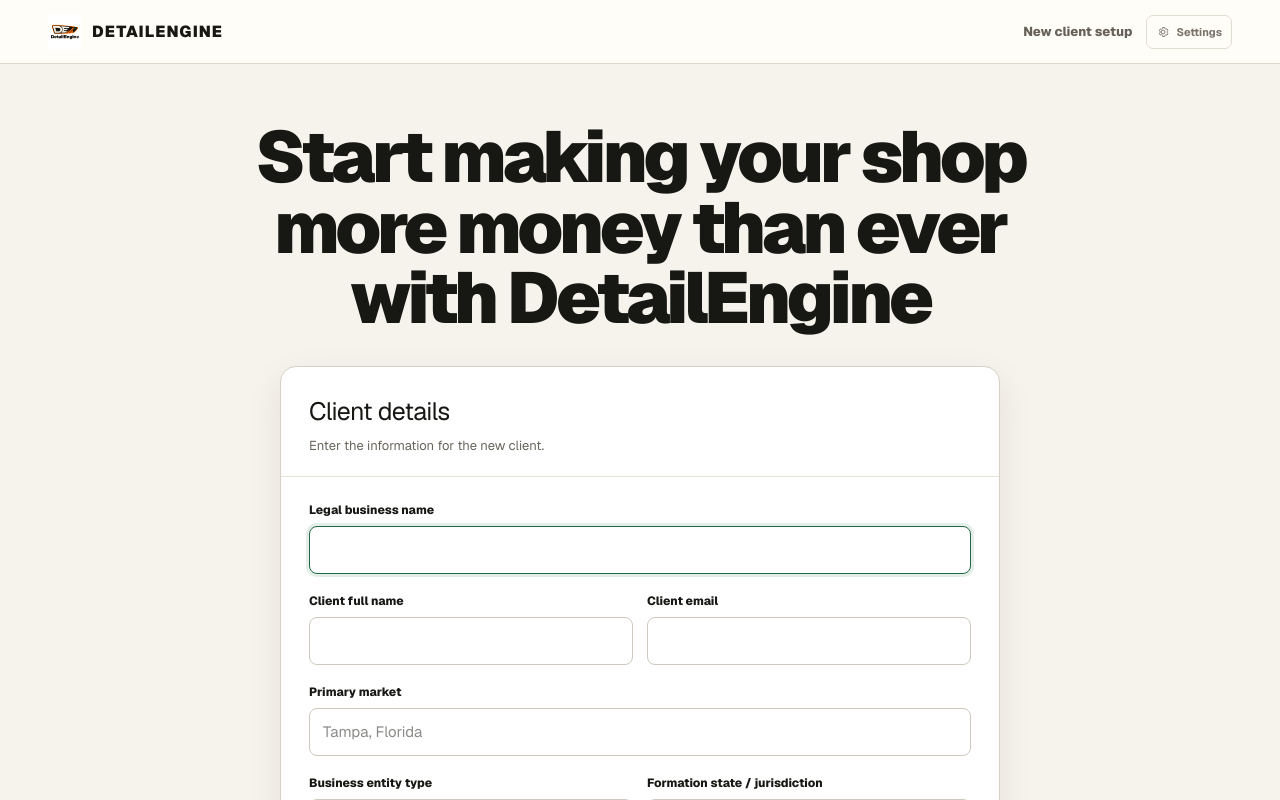
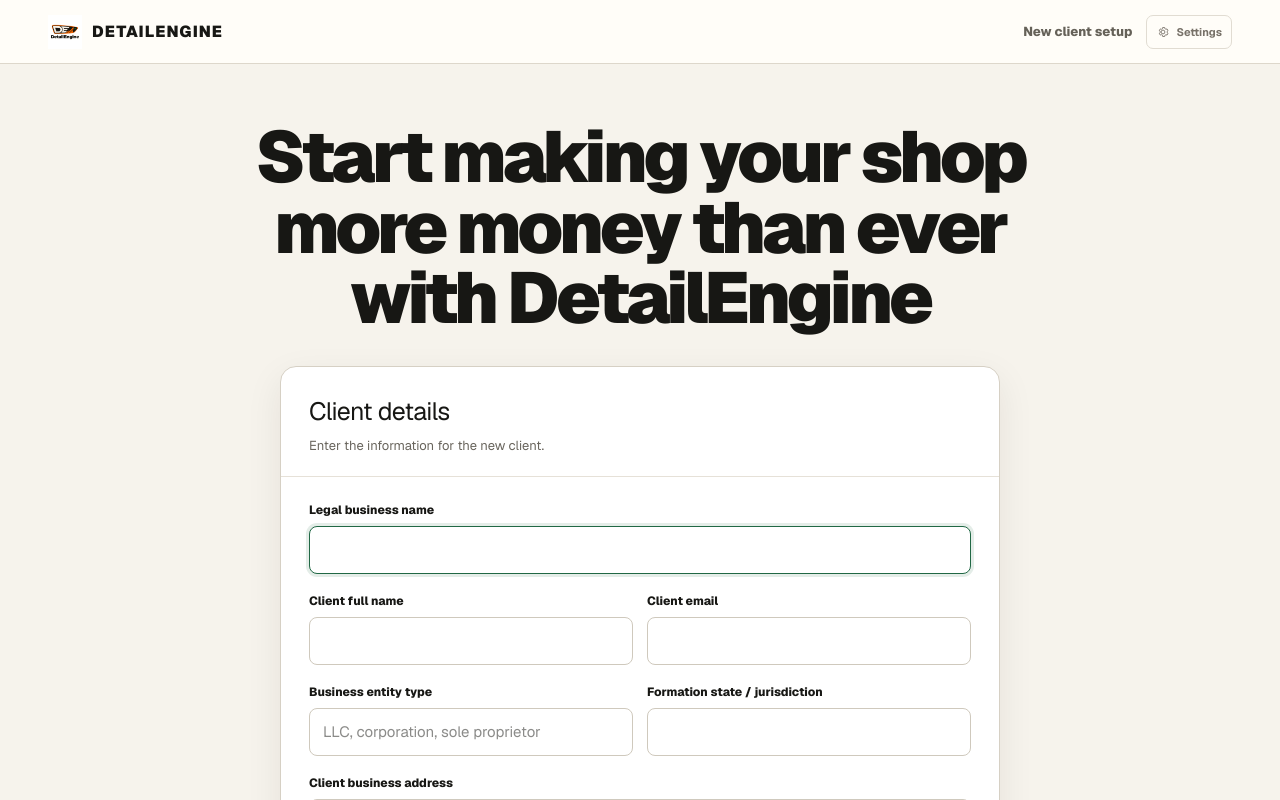
Before and after one commit to detailenginecole/detailengine-command-centre, a Next.js app: page /start-preview in a window 1280 px wide. Shown: the top 800 px of the page. Built offline with nearby package versions, Linux system fonts and the light colour scheme.

Commit message:
Remove redundant sales-start market field

```diff
--- a/app/api/start-client/route.ts
+++ b/app/api/start-client/route.ts
@@ -86,7 +86,7 @@
     payload.timezone.length > 80
   ) {
     return NextResponse.json(
-      { error: "Complete the business, client, email, and market fields." },
+      { error: "Complete the business, client, email, and address fields." },
       { status: 400 },
     );
   }
--- a/app/start/SalesStartClient.tsx
+++ b/app/start/SalesStartClient.tsx
@@ -19,7 +19,6 @@
   businessName: string;
   fullName: string;
   email: string;
-  location: string;
   entityType: string;
   jurisdiction: string;
   businessAddress: string;
@@ -51,7 +50,7 @@
   businessName: "",
   fullName: "",
   email: "",
-  location: "", entityType: "", jurisdiction: "", businessAddress: "", signerTitle: "", phone: "", opportunityGoal: "", dailyBudget: "",
+  entityType: "", jurisdiction: "", businessAddress: "", signerTitle: "", phone: "", opportunityGoal: "", dailyBudget: "",
 };
 
 const previewCheckoutUrl =
@@ -179,7 +178,7 @@
           full_name: submitted.fullName,
           email: submitted.email,
           niche: "Auto detailing",
-          general_location: submitted.location,
+          general_location: submitted.businessAddress.trim().slice(0, 160),
           timezone: "America/New_York",
           checkout_mode: mode,
           setup_amount_minor: setupFeeCad * 100,
@@ -585,18 +584,6 @@
                 </label>
               </div>
 
-              <label>
-                <span>Primary market</span>
-                <input
-                  required
-                  maxLength={160}
-                  autoComplete="address-level2"
-                  placeholder="Tampa, Florida"
-                  value={form.location}
-                  onChange={(event) => update("location", event.target.value)}
-                />
-              </label>
-
               <div className={styles.row}>
                 <label><span>Business entity type</span><input required maxLength={80} placeholder="LLC, corporation, sole proprietor" value={form.entityType} onChange={e => update("entityType", e.target.value)} /></label>
                 <label><span>Formation state / jurisdiction</span><input required maxLength={120} value={form.jurisdiction} onChange={e => update("jurisdiction", e.target.value)} /></label>
```
Also changed, not shown: 2 other files (tests, documents, lock files or other folders).
